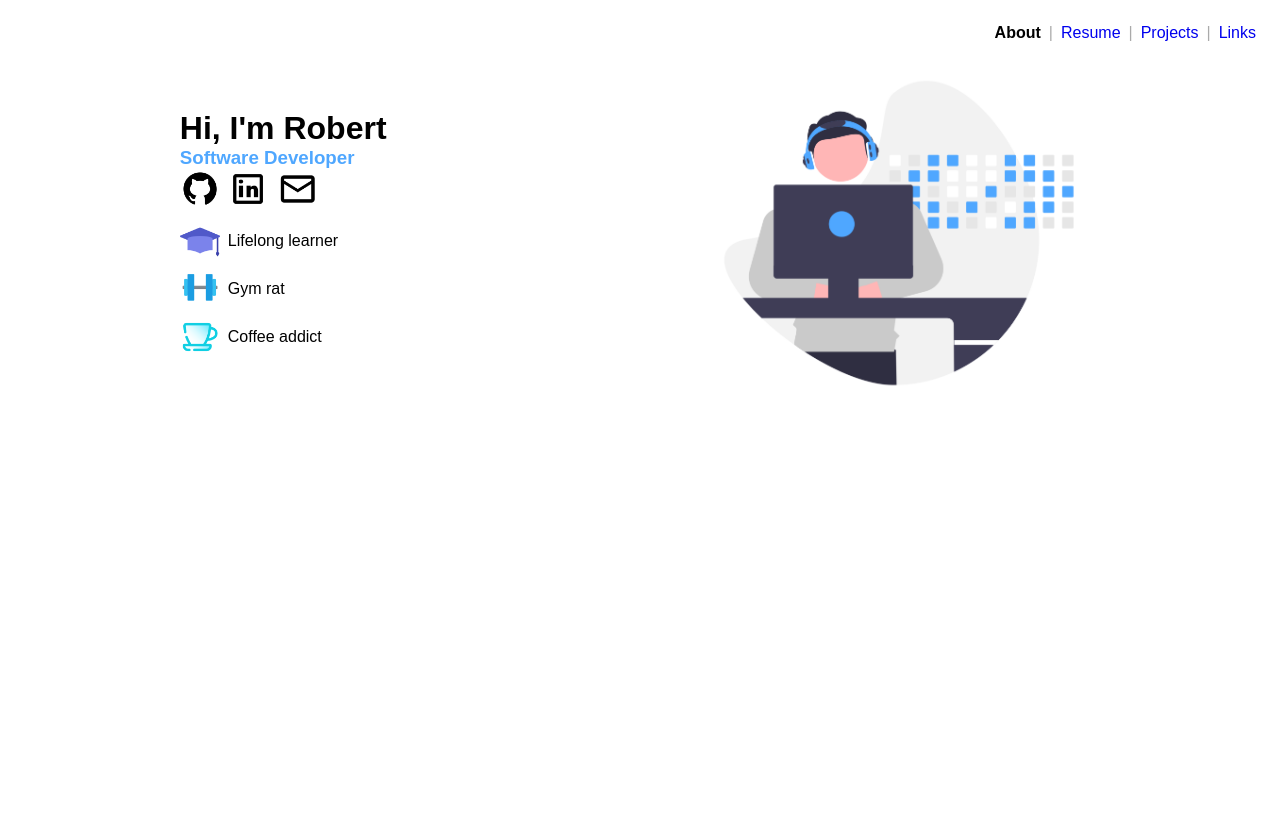
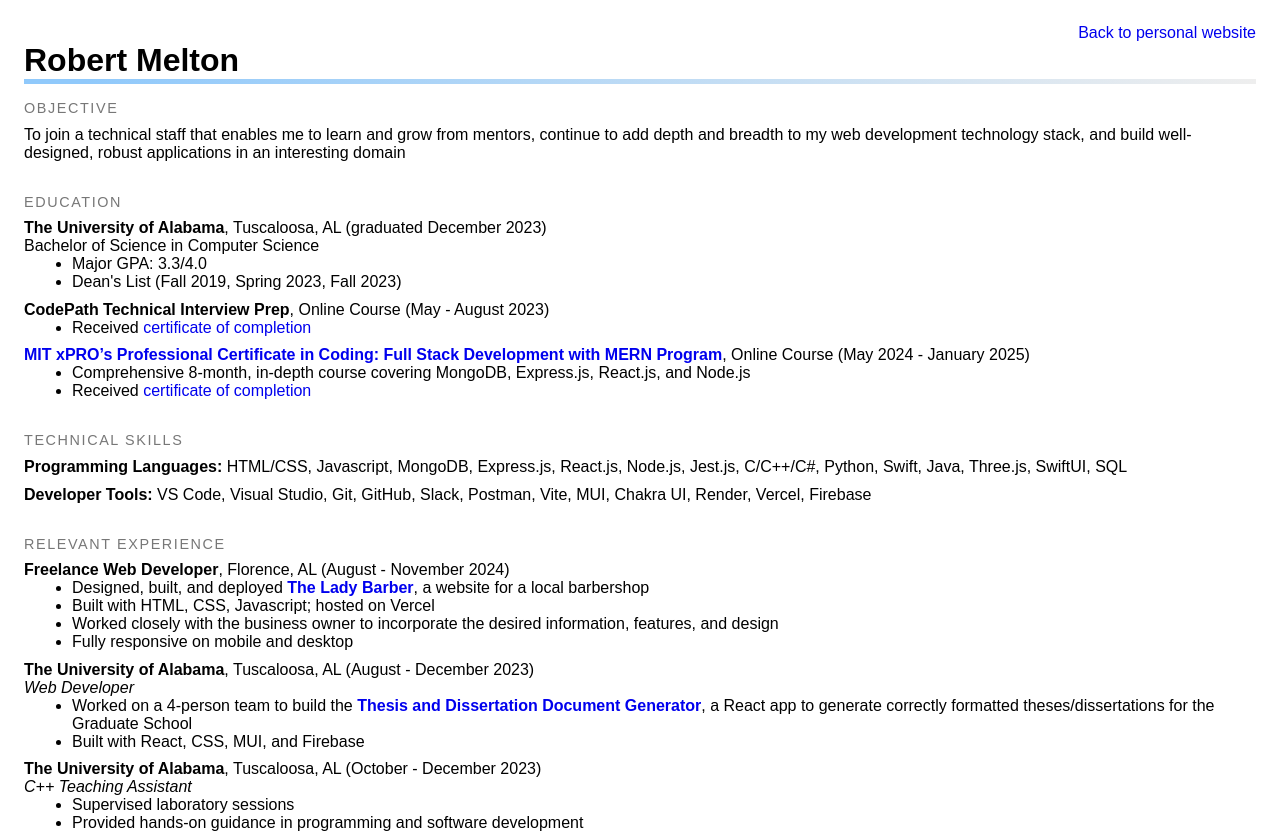
Before and after one commit to rsmelton/Resume-Portfolio, a plain HTML site: page Resume:Portfolio-v2/index.html in a window 1280 px wide. Shown: the top 835 px of the page. Before the commit the page ends 800 px from the top, so only its background shows below. Drawn offline with Linux system fonts and the light colour scheme.

Commit message:
Should be last change on the pdf version

```diff
--- a/Resume:Portfolio-v2/index.html
+++ b/Resume:Portfolio-v2/index.html
@@ -8,10 +8,10 @@
           href="./styles.css"> -->
     <title>Robert's Personal Website</title>
 </head>
-<body onload="switchToSpecifiedHtml()">
-<!-- <body> -->
+<!-- <body onload="switchToSpecifiedHtml()"> -->
+<body>
     <!-- Start of JS -->
-    <script>
+    <!-- <script>
         function switchToResume() {
             document.getElementById('resumeText').style.display = 'block';
             document.getElementById('resumeLink').style.display = 'none';
@@ -90,7 +90,7 @@
             else if (paramValue === 'links') switchToLinks();
             else switchToAbout();
         }
-    </script>
+    </script> -->
     <!-- Start of Internal CSS -->
     <style>
         * { box-sizing: border-box;
@@ -203,10 +203,10 @@
     </style>
     <!-- Start of HTML -->
     <div class="flex flex-column outermost-container">
-        <!-- <div class="flex header-links-flex-end">
-            <a href="https://roberts-personal-website.vercel.app/#?display=resume">Back to personal website</a>
-        </div> -->
-        <div class="flex header-links-flex-end header-links-padding-bottom">
+        <div class="flex header-links-flex-end">
+            <a href="https://roberts-personal-website.vercel.app/?display=resume">Back to personal website</a>
+        </div>
+        <!-- <div class="flex header-links-flex-end header-links-padding-bottom">
             <div class="flex flex-wrap">
                 <span id="aboutText"
                       class="bold">
@@ -248,7 +248,7 @@
                     Links
                 </a>
             </div>
-        </div>
+        </div> -->
         <!-- Resume content -->
         <div id="resume">
             <h1>Robert Melton</h1>
@@ -392,7 +392,7 @@
             </div>
         </div>
         <!-- Portfolio content -->
-        <div id="portfolio">
+        <!-- <div id="portfolio">
             <div class="flex flex-column portfolio-section-gap">
                 <div class="flex flex-column flex-grow portfolio-gap">
                     <h2>The Lady Barber</h2>
@@ -589,9 +589,9 @@
                     </div>
                 </div>
             </div>
-        </div>
+        </div> -->
         <!-- About content -->
-        <div id="about">
+        <!-- <div id="about">
             <div class="flex flex-space-around flex-wrap about-align-items-center">
                 <div class="flex flex-column about-intro-section-gap">
                     <div>
@@ -644,11 +644,11 @@
                      alt="Robert sitting at computer"
                 >
             </div>
-        </div>
+        </div> -->
         <!-- Links content -->
-        <div id="links">
+        <!-- <div id="links">
             <p>This is currently placeholder text for the Links page until we get the design we want.</p>
-        </div>
+        </div> -->
     </div>
 </body>
 </html>
```
Also changed, not shown: 1 other file.
